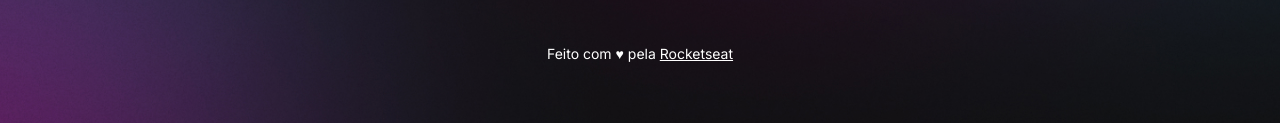
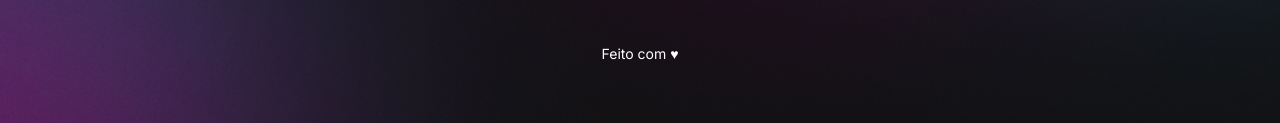
Before and after one commit to GabrielLCasagrande/DevLinksRocketseat, a plain HTML site: page index.html in a window 1280 px wide. Shown: the part 674-797 px from the top of the page. Drawn offline with nearby package versions, Linux system fonts and the light colour scheme.

Commit message:
modifiedindex

```diff
--- a/index.html
+++ b/index.html
@@ -76,8 +76,7 @@
       </div>
 
       <footer>
-        Feito com ♥ pela
-        <a href="https://www.rocketseat.com.br" target="_blank">Rocketseat</a>
+        Feito com ♥
       </footer>
     </div>
 
```
